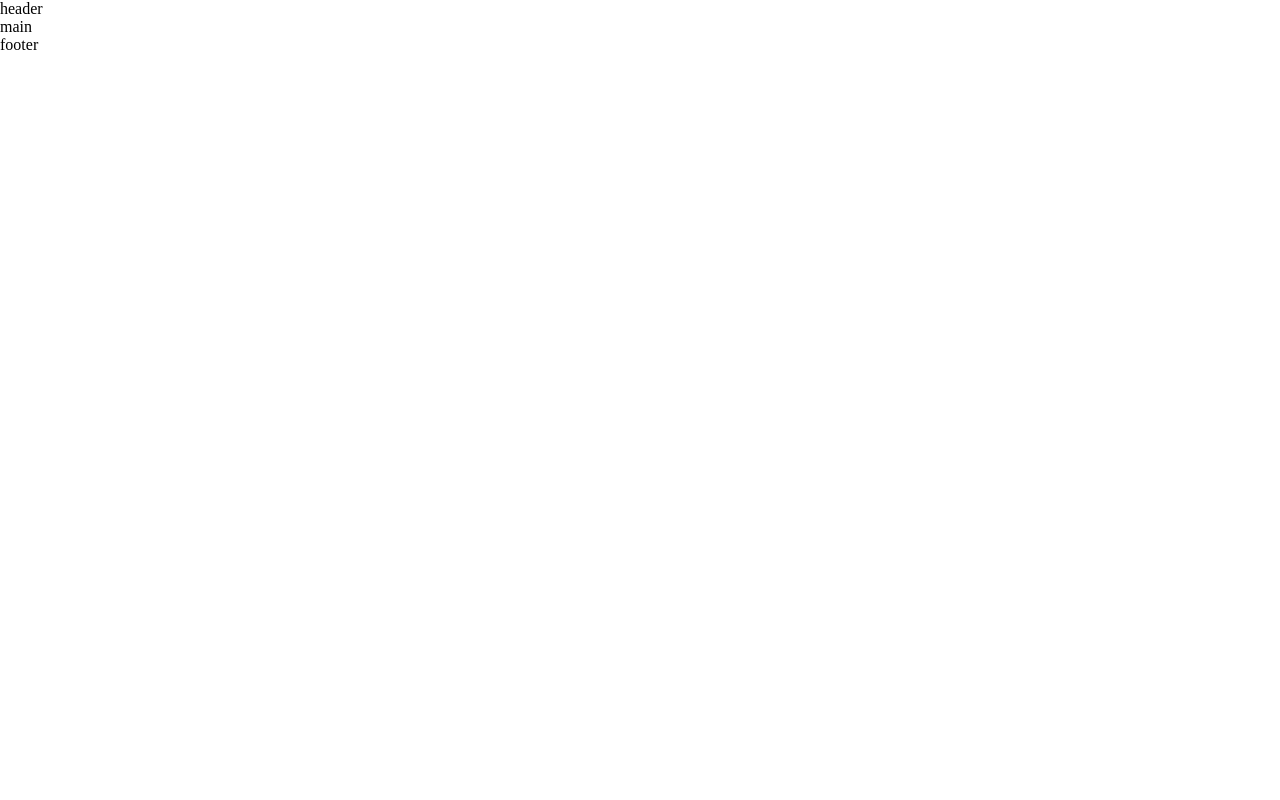
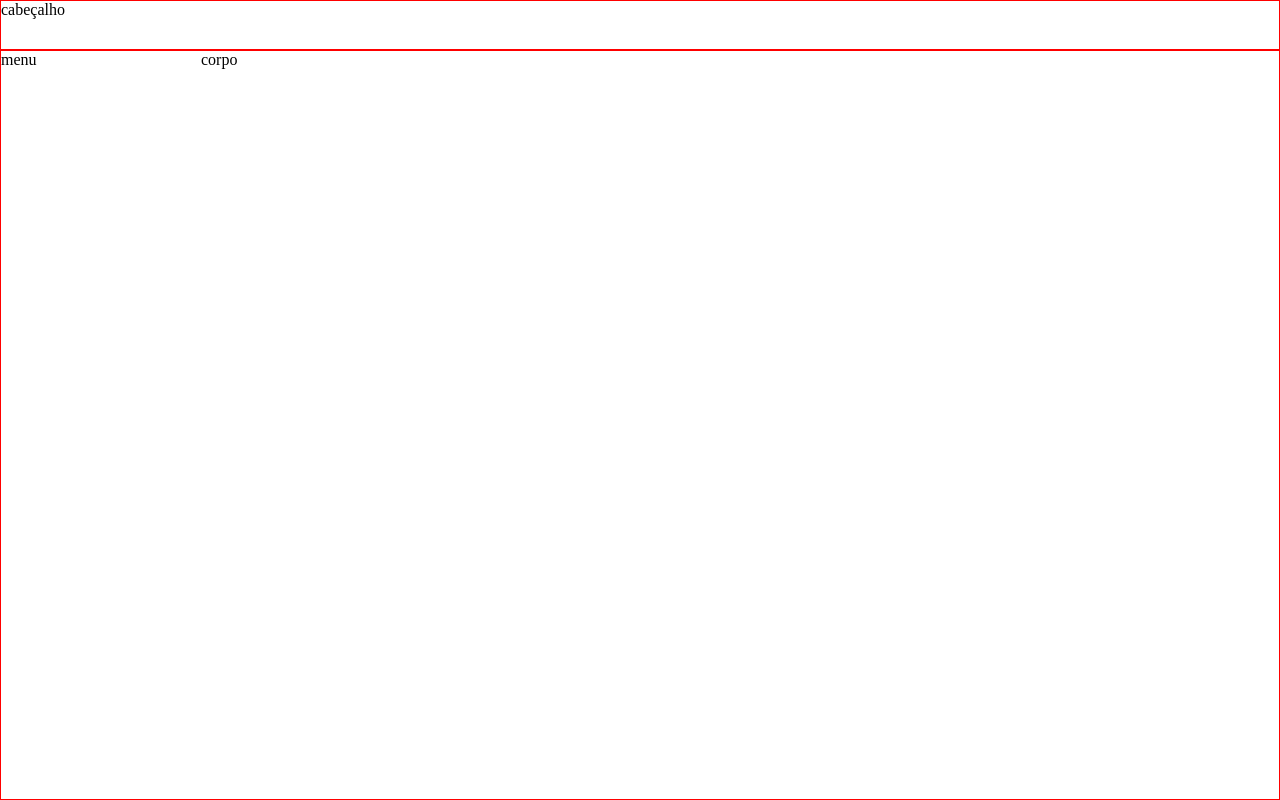
Before and after one commit to DevIsraelSantos/EasyQFD_front, a React (Vite) app: page / in a window 1280 px wide. Built offline with nearby package versions, Linux system fonts and the light colour scheme.

Commit message:
Construido corpo da page

```diff
--- a/src/Routes.tsx
+++ b/src/Routes.tsx
@@ -9,6 +9,7 @@ export function App() {
     <BrowserRouter>
       <Routes>
         <Route path='/' element={<PageHome/>}></Route>
+        <Route path='/prj/:prj' element={<PageHome/>}></Route>
         <Route path='/auth/in' element={<PageLogin/>}></Route>
         <Route path='/auth/Up' element={<PageAuthUp/>}></Route>
         <Route path='/auth/rst' element={<PageAuthRst/>}></Route>
--- a/src/pages/PageHome.tsx
+++ b/src/pages/PageHome.tsx
@@ -1,9 +1,16 @@
-import { useNavigate } from "react-router-dom";
+import { useState } from "react";
+import { useNavigate, useParams } from "react-router-dom";
 
+// type PageHomeProbs = {
+//     id?: string
+// }
 
 export function PageHome() {
 
     //States
+    const { prj } = useParams();
+
+    const [projeto, setProjeto] = useState(!prj ? '' : prj);
 
 
     //Navegações
@@ -26,13 +33,17 @@ export function PageHome() {
     return (
         <>
             <header>
-            header
+                cabeçalho
             </header>
             <main>
-            main
+                <div id="menu">
+                    menu
+                </div>
+                <div id="corpo">
+                    corpo
+                </div>
             </main>
             <footer>
-            footer
             </footer>
         </>
     )
--- a/src/styles/global.css
+++ b/src/styles/global.css
@@ -5,18 +5,26 @@
     font-family: cursive, 'Times New Roman', Times, serif, monospace;
 }
 
+
+#root {
+    height: 100vh;
+    width: 100vv;
+    display: block;
+}
+
 /*---------------------------*/
 /*          Login            */
 
 #login_page {
-    height: 100vh;
-    width: 100vv;
+
+    height: 100%;
+    width: 100%;
     display: flex;
     flex-direction: row;
     justify-content: space-between;
 
-    background: rgb(34,143,195);
-    background: linear-gradient(0deg, rgba(34,143,195,1) 0%, rgba(45,253,170,1) 100%);
+    background: rgb(34, 143, 195);
+    background: linear-gradient(0deg, rgba(34, 143, 195, 1) 0%, rgba(45, 253, 170, 1) 100%);
 
 }
 
@@ -55,7 +63,7 @@
 
 
 /* Titulo */
-#login_title{
+#login_title {
     margin: 50px;
     font-size: 50px;
     display: flex;
@@ -63,7 +71,7 @@
     text-align: center;
 }
 
-#login_input{
+#login_input {
     width: 100%;
     height: 100%;
     display: flex;
@@ -76,17 +84,18 @@
 }
 
 
-.labelLogin{
+.labelLogin {
     margin-top: 15px;
     margin-left: 30px;
     width: 100%;
 }
-.labelLogin.auth{
+
+.labelLogin.auth {
     text-align: center;
     margin: 0;
 }
 
-.txtLogin{
+.txtLogin {
     width: 100%;
     height: 50px;
     padding-left: 30px;
@@ -96,7 +105,7 @@
 }
 
 
-.txtLogin.auth{
+.txtLogin.auth {
     width: 100%;
     height: 50px;
     padding-left: 15px;
@@ -105,7 +114,7 @@
     border-radius: 10px;
 }
 
-#login_rst{
+#login_rst {
     padding: 5px 13px 7px 13px;
     margin-left: 30px;
     margin-top: 5px;
@@ -114,14 +123,14 @@
     border-radius: 10px;
 }
 
-#login_rst:hover{
+#login_rst:hover {
     padding: 2px 10px 4px 10px;
     font-weight: bolder;
-    background-color: rgba(100,100,100,0.2);
-    border: 3px solid rgba(100,100,100,0.2);
+    background-color: rgba(100, 100, 100, 0.2);
+    border: 3px solid rgba(100, 100, 100, 0.2);
 }
 
-#login_button{
+#login_button {
 
     margin: 50px;
     display: flex;
@@ -131,22 +140,63 @@
 
 }
 
-.btnLogin{
+.btnLogin {
     font-weight: bolder;
     height: 50px;
     width: 150px;
     color: black;
-    border:none;
+    border: none;
     border-radius: 25px;
-    background-color: rgba(100,100,100,0.2);
+    background-color: rgba(100, 100, 100, 0.2);
 
 }
 
-.btnLogin:hover{
+.btnLogin:hover {
 
     color: blue;
     background-color: rgba(255, 255, 255, 0.5);
 }
+
+/*---------------------------*/
+/*    Construção da page     */
+
+header,
+main,
+footer {
+    border: 1px solid red;
+    display: block;
+}
+
+header{
+    width: 100%;
+    height: 50px;
+}
+
+main{
+    width: 100%;
+    height: calc(100% - 50px);
+
+    display: flex;
+    flex-direction: row;
+    justify-content: space-between;
+    align-items: center;
+}
+footer{
+    width: 0;
+    height: 0;
+    border: none;
+}
+
+#menu{
+    width: 200px;
+    height: 100%;
+}
+
+#corpo{
+    width: calc(100% - 200px);
+    height: 100%;
+}
+
 
 /*---------------------------*/
 /*                           */
@@ -159,6 +209,3 @@
 
 /*---------------------------*/
 /*                           */
-
-/*---------------------------*/
-/*                           */
```
Lines whose indentation alone changed are shown as unchanged.
